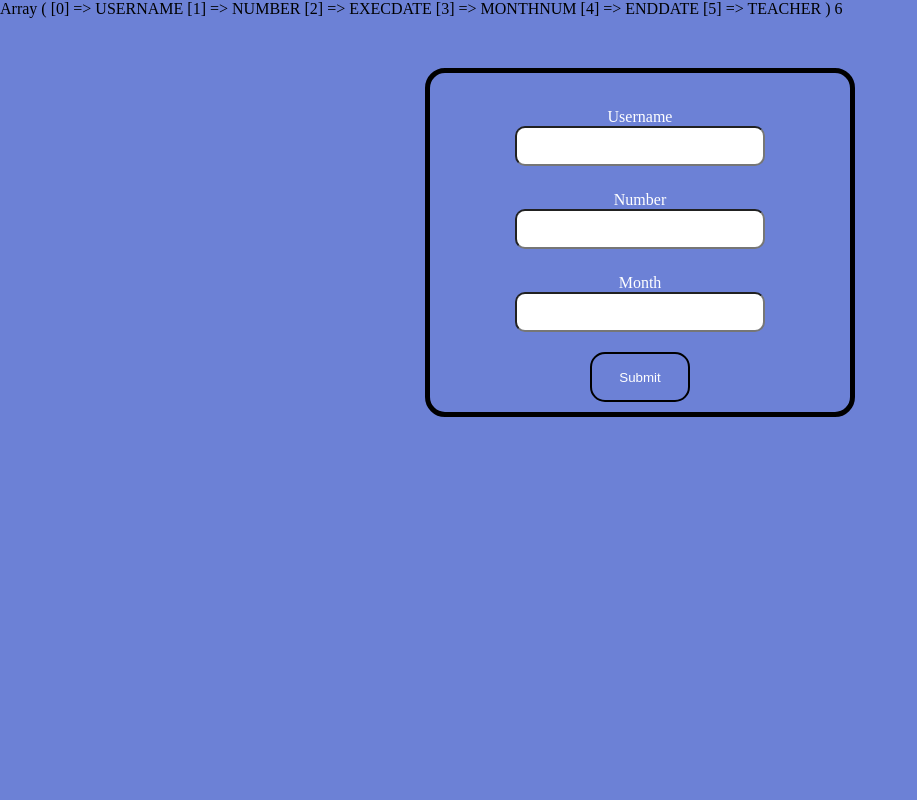
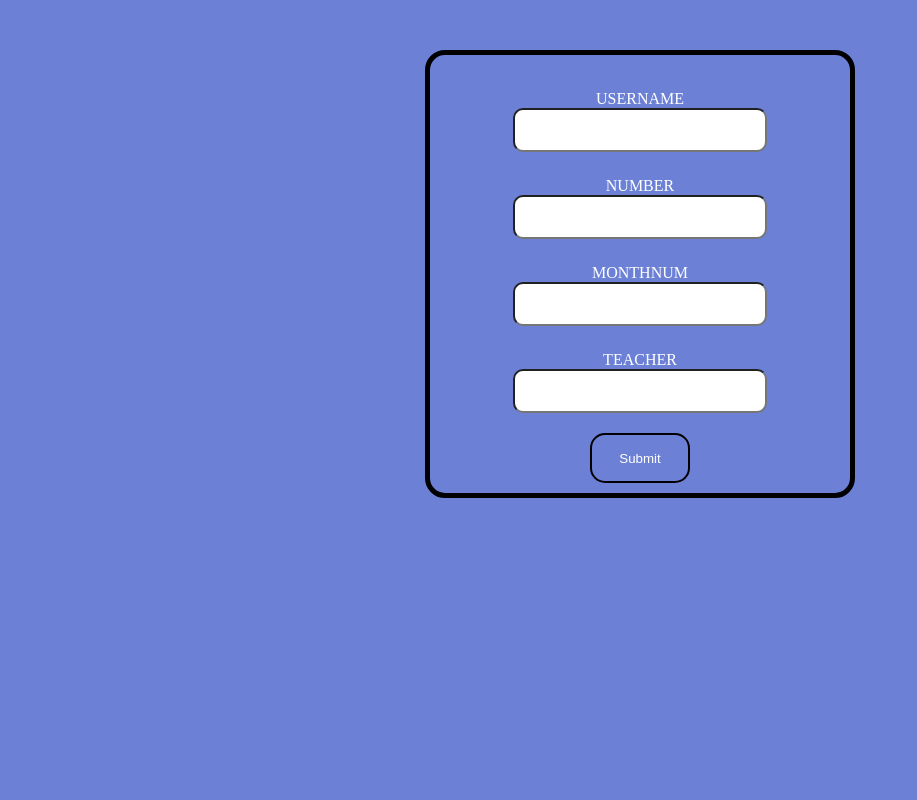
Before and after one commit to VIVern/godel-lab, a PHP site: page / in a window 1280 px wide. Shown: the whole page, without its empty margins (0-917 px from the left). Run offline with PHP 8.4, Linux system fonts and the light colour scheme.

Commit message:
+form.html was replaced by form.php +dynamic form (generates inputs due to num of template variables) +some fix for calculated variables

```diff
--- a/form.html
+++ b/form.php
@@ -11,18 +11,18 @@
 <body>
   <div class="startForm">
     <form action="message.php" method="POST" >
-      <div class="startFormUnit">
-        <label for="username">Username</label>
-        <input id="username" name="USERNAME" type="text">
-      </div>
-      <div class="startFormUnit">
-        <label for="number">Number</label>
-        <input id="number" name="NUMBER" type="text">
-      </div>
-      <div class="startFormUnit">
-        <label for="month">Month</label>
-        <input id="month" name="MONTHNUM" type="text">
-      </div>
+      <?php
+        foreach($fields as $field){
+          if($field != "EXECDATE" && $field != "ENDDATE"){
+        ?>
+          <div class="startFormUnit">
+            <label for="<?php echo $field ?>"><?php echo $field ?></label>
+            <input id="<?php echo $field ?>" name="<?php echo $field ?>" type="text">
+          </div>
+        <?php
+          }
+        }
+        ?>
       <div class="startFormButton">
         <input type="submit">
       </div>
--- a/index.php
+++ b/index.php
@@ -14,7 +14,6 @@
         };
       }
     }
-    print_r($varriables_arr);
     return $varriables_arr;
   }
 
@@ -24,6 +23,15 @@
       foreach ($variable_array as $variable){
         if($variable != "EXECDATE" && $variable != "ENDDATE"){
           $tmpl=str_replace("%" . $variable . "%",$_POST["$variable"],$tmpl);
+        }
+        else {
+          $run_date = date("d.m.Y H:i:s");
+          $end_date = date_create();
+          date_modify($end_date, $_POST["MONTHNUM"] . "month");
+          $end_date = date_format($end_date, "d.m.Y");
+
+          $tmpl=str_replace("%EXECDATE%",$run_date,$tmpl);
+          $tmpl=str_replace("%ENDDATE%",$end_date,$tmpl);
         }
       }
     $result=$result .  $tmpl . "<br>";
@@ -62,15 +70,9 @@
         $file = fopen('template.tpl', 'r');
         $tpl = file('template.tpl');
 
-        // Date calculating
-        $run_date = date("d.m.Y H:i:s");
-        $end_date = date_create();
-        date_modify($end_date, $month_num . "month");
-        $end_date = date_format($end_date, "d.m.Y");
 
         // Replacing with neeeded values
-
-          echo replacing($tpl,count_variables($tpl));
+          $text =  replacing($tpl,count_variables($tpl));
       // }
     }
     // else if(isset($argv)){ // if script was run from cli;
@@ -128,6 +130,6 @@
       $file = fopen('template.tpl', 'r');
       $tpl = file('template.tpl');
       $fields = count_variables($tpl);
-      echo count($fields);
-      include('form.html');
+
+      include('form.php');
     }
```
